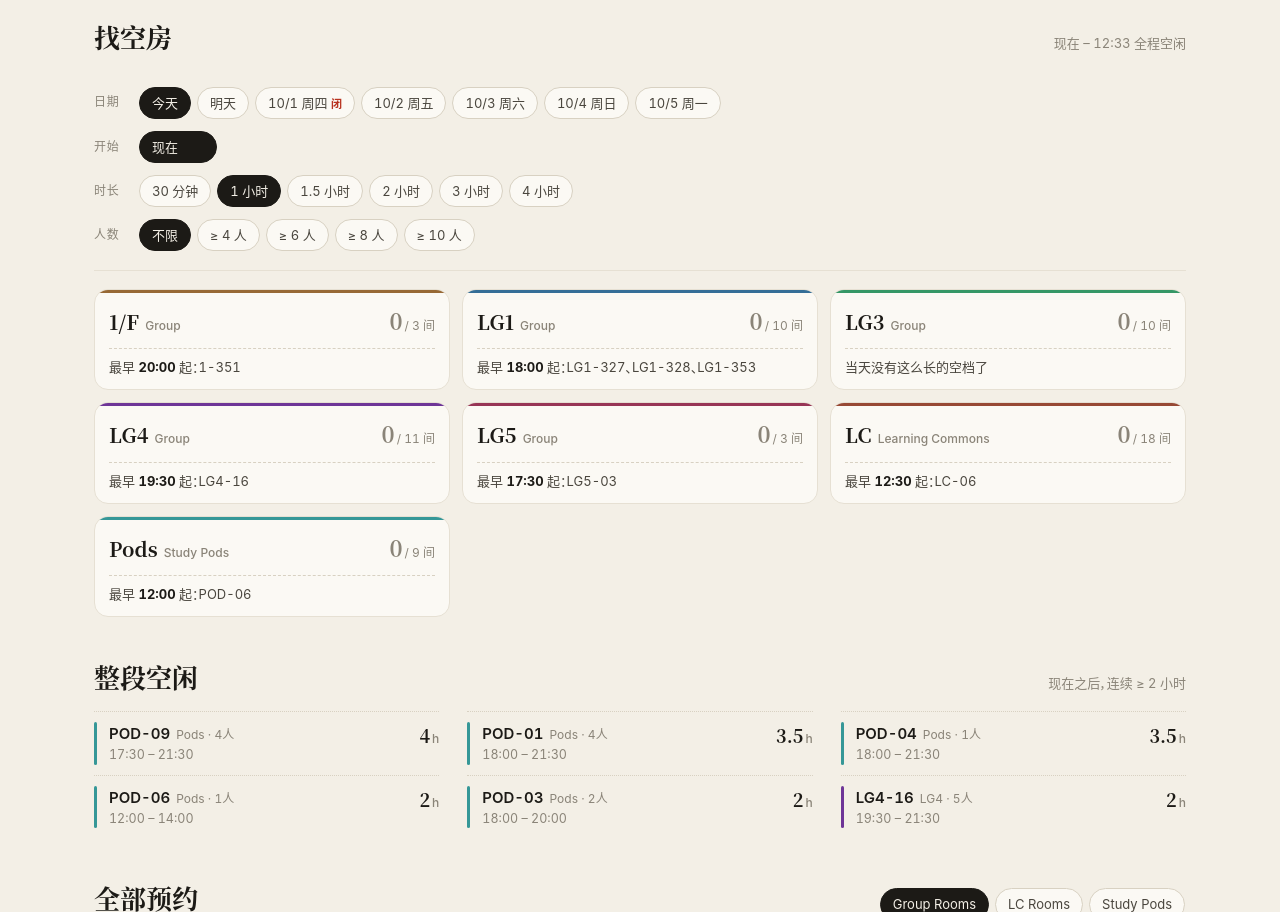
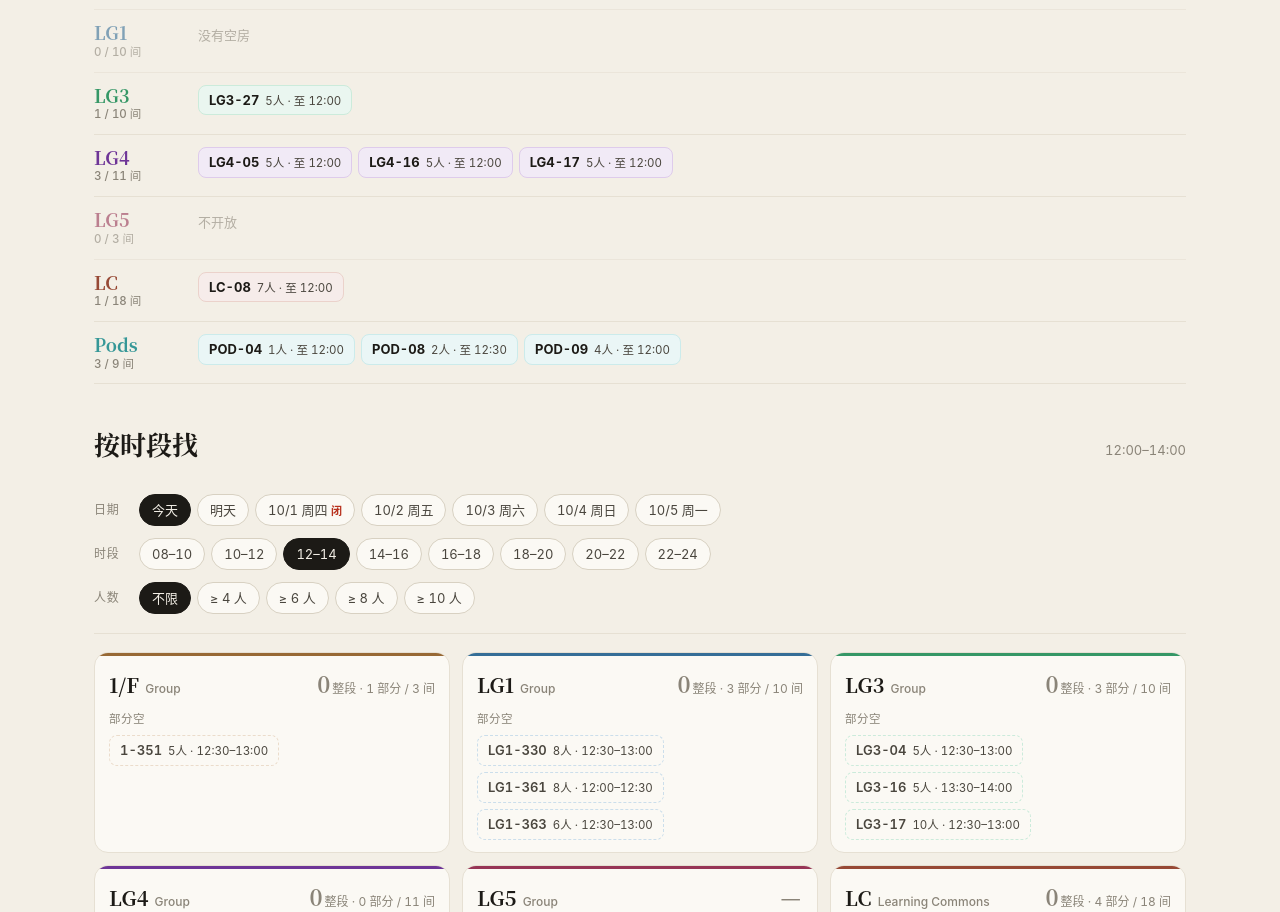
Before and after one commit to moyunxiang/booking, a plain HTML site: page docs/library/index.html in a window 1280 px wide. Shown: the part 349-1261 px from the top of the page. Drawn offline with Linux system fonts and the light colour scheme.

Commit message:
Library: 'free now' by floor for current/next 30 min; pick 2-hour blocks with full/partial free rooms

```diff
--- a/docs/library/app.js
+++ b/docs/library/app.js
@@ -18,7 +18,7 @@ const ZONES = [
   { id: "POD", name: "Pods", sub: "Study Pods", h: 180, area: 20, test: () => true },
 ];
 const AREA_SHORT = { 3: "Group Rooms", 8: "LC Rooms", 20: "Study Pods" };
-const DURS = [30, 60, 90, 120, 180, 240];
+const BLOCKS = [8, 10, 12, 14, 16, 18, 20, 22];  // 两小时时段的起点（小时）
 const CAPS = [0, 4, 6, 8, 10];
 
 const hkNow = () => {
@@ -37,8 +37,8 @@ const dayLabel = (d, today) => {
 const q = new URLSearchParams(location.search);
 const state = {
   index: null, day: null, rooms: [],
-  date: q.get("date"), start: q.get("t") || "now",
-  dur: +q.get("d") || 60, cap: +q.get("p") || 0, area: +q.get("a") || 3,
+  date: q.get("date"), blk: q.has("b") ? +q.get("b") : null,  // null = 自动（今天取当前时段）
+  cap: +q.get("p") || 0, area: +q.get("a") || 3, nowTab: +q.get("n") || 0,
 };
 
 async function getJSON(url) {
@@ -80,18 +80,33 @@ function freeBlocks(r, from) {
 }
 
 // ——— 当前选择 ———
+const floor30 = (m) => Math.floor(m / 30) * 30;
+function autoBlk(now, isToday) {
+  if (!isToday) return 10;
+  // 当前时段剩余不到 1 小时就看下一段（「现在有空」已经覆盖眼前）
+  const cur = BLOCKS.filter((b) => b * 60 <= now.min).pop() ?? BLOCKS[0];
+  const next = BLOCKS[BLOCKS.indexOf(cur) + 1];
+  return (cur + 2) * 60 - now.min < 60 && next != null ? next : cur;
+}
 function ctx() {
   const now = hkNow();
   const isToday = state.date === now.date;
-  let S;
-  if (state.start === "now") S = isToday ? now.min : 600;
-  else S = toMin(state.start);
-  return { now, isToday, S, E: S + state.dur, useNow: state.start === "now" && isToday };
+  const blk = state.blk ?? autoBlk(now, isToday);
+  const S = blk * 60, E = S + 120;
+  // 今天的当前时段：只看剩下的部分
+  const S0 = isToday && now.min > S && now.min < E ? now.min : S;
+  return { now, isToday, blk, S, E, S0 };
 }
 const capOK = (r) => !state.cap || (r.capacity ?? 0) >= state.cap;
+const zonesOf = (rooms) => [...new Set(rooms.map((r) => r.zone))]
+  .sort((a, b) => ZONES.indexOf(a) - ZONES.indexOf(b));
 
 function setURL() {
-  const p = new URLSearchParams({ date: state.date, t: state.start, d: state.dur, p: state.cap, a: state.area });
+  const p = new URLSearchParams({ date: state.date });
+  if (state.blk != null) p.set("b", state.blk);
+  if (state.cap) p.set("p", state.cap);
+  if (state.area !== 3) p.set("a", state.area);
+  if (state.nowTab) p.set("n", state.nowTab);
   history.replaceState(null, "", "?" + p);
 }
 
@@ -110,93 +125,92 @@ function renderMast() {
     ? `<div class="alert"><b>数据可能过时</b>：已 ${age}更新，实际空闲情况以官网为准。</div>` : "";
 }
 
+const roomChip = (r, text, cls = "") =>
+  `<span class="room ${cls}" title="${esc(r.name)}"><b>${esc(r.name)}</b><span>${r.capacity ?? "?"}人 · ${text}</span></span>`;
+
+// 现在 / 下一个 30 分钟：按楼层列出所有空房
+function renderNow() {
+  const { now, isToday } = ctx();
+  $("#now-sec").hidden = !isToday;
+  if (!isToday) return;
+  const cut = floor30(now.min) + 30;
+  const slots = [[now.min, cut, `现在–${fmt(cut)}`], [cut, cut + 30, `${fmt(cut)}–${fmt(cut + 30)}`]];
+  $("#c-now").innerHTML = slots.map(([, , lbl], i) => `<button data-v="${i}" class="${i === state.nowTab ? "on" : ""}">${lbl}</button>`).join("");
+  const [s, e] = slots[state.nowTab];
+  $("#nowlist").innerHTML = zonesOf(state.rooms).map((z) => {
+    const rs = state.rooms.filter((r) => r.zone === z);
+    const free = rs.filter((r) => isFree(r, s, e));
+    const shut = rs.every((r) => r.closed || s < r.eo || e > r.ec);
+    const body = free.length
+      ? `<div class="rlist">${free.map((r) => roomChip(r, `至 ${fmt(freeUntil(r, s))}`, freeUntil(r, s) - s >= 120 ? "long" : "")).join("")}</div>`
+      : `<div class="none">${shut ? "不开放" : "没有空房"}</div>`;
+    return `<div class="nrow hue ${free.length ? "" : "empty-row"}" style="--h:${z.h}">
+      <div class="zl">${esc(z.name)}<small>${free.length} / ${rs.length} 间</small></div>${body}</div>`;
+  }).join("");
+}
+
 function renderControls() {
-  const { now, isToday } = ctx();
+  const { now, blk } = ctx();
   $("#c-date").innerHTML = state.index.dates.filter((d) => d >= now.date).map((d) =>
     `<button data-v="${d}" class="${d === state.date ? "on" : ""}">${dayLabel(d, now.date)}${(state.index.closed?.[d] || []).includes(3) ? ` <span class="cl">闭</span>` : ""}</button>`).join("");
-  const open = Math.min(...state.rooms.map((r) => r.open)), close = Math.max(...state.rooms.map((r) => r.close));
-  const opts = [];
-  if (isToday) opts.push(`<option value="now">现在</option>`);
-  for (let m = open; m < close; m += 30) if (!isToday || m + 30 > now.min) opts.push(`<option value="${fmt(m)}">${fmt(m)}</option>`);
-  const val = state.start === "now" && !isToday ? "10:00" : state.start;
-  $("#c-start").innerHTML = `<select id="s-start" class="on" aria-label="开始时间">${opts.join("")}</select>`
-    + (isToday && state.start !== "now" ? `<button data-v="now">回到现在</button>` : "");
-  $("#s-start").value = val;
-  $("#c-dur").innerHTML = DURS.map((d) => `<button data-v="${d}" class="${d === state.dur ? "on" : ""}">${d < 60 ? d + " 分钟" : hrs(d) + " 小时"}</button>`).join("");
+  $("#c-blk").innerHTML = BLOCKS.map((b) =>
+    `<button data-v="${b}" class="${b === blk ? "on" : ""}">${String(b).padStart(2, "0")}–${String(b + 2).padStart(2, "0")}</button>`).join("");
   $("#c-cap").innerHTML = CAPS.map((c) => `<button data-v="${c}" class="${c === state.cap ? "on" : ""}">${c ? "≥ " + c + " 人" : "不限"}</button>`).join("");
   $("#c-area").innerHTML = [3, 8, 20].filter((a) => state.rooms.some((r) => r.area === a)).map((a) =>
     `<button data-v="${a}" class="${a === state.area ? "on" : ""}">${AREA_SHORT[a]}</button>`).join("");
-  $("#c-date .on")?.scrollIntoView({ inline: "nearest", block: "nearest" });
+  for (const sel of ["#c-date", "#c-blk"]) {
+    const c = $(sel), on = c.querySelector(".on");
+    if (on) c.scrollLeft = on.offsetLeft - c.offsetLeft - 40;
+  }
 }
 
-function renderStats() {
-  const { S, E, useNow } = ctx();
-  const when = `${useNow ? "现在起" : fmt(S) + " 起"} ${state.dur < 60 ? state.dur + " 分钟" : hrs(state.dur) + " 小时"}`;
-  const cells = [3, 8, 20].map((a) => {
-    const rs = state.rooms.filter((r) => r.area === a && capOK(r));
-    const n = rs.filter((r) => isFree(r, S, E)).length;
-    if (rs.length && rs.every((r) => r.closed))
-      return `<div class="stat"><div class="k">${AREA_SHORT[a]}</div><div class="v zero">闭<small>当天不开放</small></div><div class="s">&nbsp;</div></div>`;
-    const act = rs.filter((r) => !r.closed);
-    const hours = act.length ? `${fmt(Math.min(...act.map((r) => r.eo)))}–${fmt(Math.max(...act.map((r) => r.ec)))}` : "";
-    return `<div class="stat"><div class="k">${AREA_SHORT[a]}${hours && hours !== "00:00–24:00" ? ` · ${hours}` : ""}</div>
-      <div class="v ${n ? "" : "zero"}">${n}<small>/ ${rs.length} 间空</small></div><div class="s">${when}</div></div>`;
-  });
-  // 占用率：只算开放时段内的真实预约
-  const act = state.rooms.filter((r) => !r.closed);
-  const span = act.reduce((s, r) => s + r.ec - r.eo, 0);
-  const used = act.reduce((s, r) => s + r.bks.filter((b) => b.st !== "unbookable")
-    .reduce((t, b) => t + Math.max(0, Math.min(b.e, r.ec) - Math.max(b.s, r.eo)), 0), 0);
-  const nb = state.rooms.reduce((s, r) => s + r.bks.filter((b) => b.st !== "unbookable").length, 0);
-  cells.push(`<div class="stat"><div class="k">全天占用率</div><div class="v">${span ? Math.round(used / span * 100) : 0}<small>%</small></div>
-    <div class="s">共 ${nb} 条预约</div></div>`);
-  $("#stats").innerHTML = cells.join("");
+// 某个时段内：整段空 / 部分空（列出空的区间，至少 30 分钟）
+function blockStatus(r, S, E) {
+  // 截到实际开放时间：21:30 关门时 20–22 空到 21:30 也算整段空
+  const s = Math.max(S, r.eo), e = Math.min(E, r.ec);
+  if (e - s >= 30 && isFree(r, s, e)) return { full: true };
+  const parts = freeBlocks(r, S).filter(([a]) => a < E).map(([a, b]) => [a, Math.min(b, E)]).filter(([a, b]) => b - a >= 30);
+  return { full: false, parts };
 }
 
 function renderZones() {
-  const { S, E, useNow } = ctx();
-  $("#find-sub").textContent = `${useNow ? "现在" : fmt(S)} – ${fmt(E)} 全程空闲`;
-  const zones = [];
-  for (const z of [...ZONES, ...new Set(state.rooms.map((r) => r.zone))]) {
-    if (zones.includes(z)) continue;
+  const { S, E, S0, blk } = ctx();
+  $("#find-sub").textContent = S0 > S ? `剩余 ${fmt(S0)}–${fmt(E)}` : `${fmt(S)}–${fmt(E)}`;
+  $("#zones").innerHTML = zonesOf(state.rooms.filter(capOK)).map((z) => {
     const rs = state.rooms.filter((r) => r.zone === z && capOK(r));
-    if (rs.length) zones.push(z);
-  }
-  $("#zones").innerHTML = zones.map((z) => {
-    const rs = state.rooms.filter((r) => r.zone === z && capOK(r));
-    const free = rs.filter((r) => isFree(r, S, E)).map((r) => ({ r, until: freeUntil(r, S) }));
-    const closed = rs.every((r) => r.closed);
-    let body;
-    if (closed) body = `<div class="next">当天不开放</div>`;
-    else if (free.length) {
-      body = `<div class="rlist">${free.map(({ r, until }) =>
-        `<span class="room ${until - S >= 180 ? "long" : ""}" title="${esc(r.name)}"><b>${esc(r.name)}</b><span>${r.capacity ?? "?"}人 · 至 ${fmt(until)}</span></span>`).join("")}</div>`;
-    } else {
-      const act = rs.filter((r) => !r.closed);
-      const open = Math.min(...act.map((r) => r.eo)), close = Math.max(...act.map((r) => r.ec));
-      let msg = "";
-      for (let t = Math.max(open, Math.ceil((S + 1) / 30) * 30); t + state.dur <= close; t += 30) {
-        const ok = rs.filter((r) => isFree(r, t, t + state.dur));
-        if (ok.length) { msg = `最早 <em>${fmt(t)}</em> 起：${ok.slice(0, 4).map((r) => esc(r.name)).join("、")}${ok.length > 4 ? ` 等 ${ok.length} 间` : ""}`; break; }
-      }
-      msg ||= E > close ? `当天开放 ${fmt(open)}–${fmt(close)}，所选时段已超出` : "当天没有这么长的空档了";
-      body = `<div class="next">${msg}</div>`;
+    const act = rs.filter((r) => !r.closed);
+    const head = (cnt) => `<div class="top"><span class="zn">${esc(z.name)}<small>${esc(z.sub)}</small></span><span class="cnt">${cnt}</span></div>`;
+    if (!act.length)
+      return `<div class="zcard hue none" style="--h:${z.h}">${head("<b>闭</b>")}<div class="next">当天不开放</div></div>`;
+    const eo = Math.min(...act.map((r) => r.eo)), ec = Math.max(...act.map((r) => r.ec));
+    if (E <= eo || S0 >= ec)
+      return `<div class="zcard hue none" style="--h:${z.h}">${head("<b>—</b>")}<div class="next">此时段不开放（当天 ${fmt(eo)}–${fmt(ec)}）</div></div>`;
+    const st = act.map((r) => ({ r, ...blockStatus(r, S0, E) }));
+    const full = st.filter((x) => x.full), part = st.filter((x) => !x.full && x.parts.length);
+    let body = "";
+    if (full.length) body += `<div class="sub">整段空</div><div class="rlist">${full.map(({ r }) =>
+      roomChip(r, `至 ${fmt(freeUntil(r, S0))}`, freeUntil(r, S0) - S0 >= 180 ? "long" : "")).join("")}</div>`;
+    if (part.length) body += `<div class="sub">部分空</div><div class="rlist">${part.map(({ r, parts }) =>
+      roomChip(r, parts.map(([a, b]) => `${fmt(a)}–${fmt(b)}`).join("，"), "part")).join("")}</div>`;
+    if (!body) {
+      const nb = BLOCKS.find((b) => b > blk && act.some((r) => isFree(r, b * 60, b * 60 + 120)));
+      const n = nb != null ? act.filter((r) => isFree(r, nb * 60, nb * 60 + 120)).length : 0;
+      body = `<div class="next">这个时段全满${nb != null ? `；<em>${nb}–${nb + 2}</em> 有 ${n} 间整段空` : ""}</div>`;
     }
-    return `<div class="zcard hue ${free.length ? "" : "none"}" style="--h:${z.h}">
-      <div class="top"><span class="zn">${esc(z.name)}<small>${esc(z.sub)}</small></span>
-      <span class="cnt">${closed ? "<b>闭</b>" : `<b>${free.length}</b>/ ${rs.length} 间`}</span></div>${body}</div>`;
+    return `<div class="zcard hue ${full.length ? "" : "none"}" style="--h:${z.h}">
+      ${head(`<b>${full.length}</b>整段 · ${part.length} 部分 / ${act.length} 间`)}${body}</div>`;
   }).join("");
 }
 
 function renderLong() {
-  const { S, useNow } = ctx();
+  const { S0 } = ctx();
   const MIN = 120;
   const list = [];
   for (const r of state.rooms.filter(capOK)) {
-    for (const [a, b] of freeBlocks(r, S)) if (b - a >= MIN) list.push({ r, a, b });
+    for (const [a, b] of freeBlocks(r, S0)) if (b - a >= MIN) list.push({ r, a, b });
   }
   list.sort((x, y) => (y.b - y.a) - (x.b - x.a) || x.a - y.a);
-  $("#long-sub").textContent = `${useNow ? "现在之后" : fmt(S) + " 之后"}，连续 ≥ ${MIN / 60} 小时`;
+  $("#long-sub").textContent = `${fmt(S0)} 之后，连续 ≥ ${MIN / 60} 小时`;
   $("#long").innerHTML = list.slice(0, 12).map(({ r, a, b }) =>
     `<li class="hue" style="--h:${r.zone.h}"><span class="bar"></span>
       <div><div class="t">${esc(r.name)}<small>${esc(r.zone.name)} · ${r.capacity ?? "?"}人</small></div>
@@ -235,7 +249,7 @@ function renderTimeline() {
 }
 
 function renderAll() {
-  setURL(); renderMast(); renderControls(); renderStats(); renderZones(); renderLong(); renderTimeline();
+  setURL(); renderMast(); renderNow(); renderControls(); renderZones(); renderLong(); renderTimeline();
 }
 
 async function loadDay() {
@@ -248,12 +262,11 @@ function bind() {
   const on = (sel, fn) => $(sel).addEventListener("click", (e) => {
     const b = e.target.closest("button[data-v]"); if (b) fn(b.dataset.v);
   });
+  on("#c-now", (v) => { state.nowTab = +v; setURL(); renderNow(); });
   on("#c-date", (v) => { state.date = v; loadDay(); });
-  on("#c-start", (v) => { state.start = v; renderAll(); });
-  on("#c-dur", (v) => { state.dur = +v; renderAll(); });
+  on("#c-blk", (v) => { state.blk = +v; renderAll(); });
   on("#c-cap", (v) => { state.cap = +v; renderAll(); });
   on("#c-area", (v) => { state.area = +v; setURL(); renderControls(); renderTimeline(); });
-  $("#c-start").addEventListener("change", (e) => { state.start = e.target.value; renderAll(); });
 }
 
 async function init() {
@@ -262,7 +275,7 @@ async function init() {
   if (!dates.includes(state.date)) state.date = dates.includes(today) ? today : dates[dates.length - 1];
   bind();
   await loadDay();
-  setInterval(() => { if (state.start === "now") renderAll(); else renderMast(); }, 60_000);
+  setInterval(() => { renderMast(); renderNow(); if (state.blk == null) { renderControls(); renderZones(); renderLong(); } }, 60_000);
 }
 
 init().catch((e) => { $("#zones").innerHTML = `<div class="empty">加载失败：${esc(e.message)}</div>`; });
--- a/docs/library/index.html
+++ b/docs/library/index.html
@@ -20,17 +20,21 @@
     <div class="mast-side" id="fresh"></div>
   </header>
   <div id="alert"></div>
-  <div class="stats" id="stats"></div>
+
+  <section class="sec" id="now-sec">
+    <div class="sec-h"><h2>现在有空</h2><div class="chips" id="c-now"></div></div>
+    <div class="nowlist" id="nowlist"></div>
+  </section>
 
   <section class="sec">
-    <div class="sec-h"><h2>找空房</h2><span class="muted" id="find-sub"></span></div>
+    <div class="sec-h"><h2>按时段找</h2><span class="muted" id="find-sub"></span></div>
     <div class="ctrl">
       <div class="ctrl-row"><span class="k">日期</span><div class="chips" id="c-date"></div></div>
-      <div class="ctrl-row"><span class="k">开始</span><div class="chips" id="c-start"></div></div>
-      <div class="ctrl-row"><span class="k">时长</span><div class="chips" id="c-dur"></div></div>
+      <div class="ctrl-row"><span class="k">时段</span><div class="chips" id="c-blk"></div></div>
       <div class="ctrl-row"><span class="k">人数</span><div class="chips" id="c-cap"></div></div>
     </div>
     <div class="zgrid" id="zones"></div>
+    <div class="legend"><span class="l-full">整段空</span><span class="l-part">部分空（标出空的时间）</span></div>
   </section>
 
   <section class="sec">
--- a/docs/style.css
+++ b/docs/style.css
@@ -95,15 +95,35 @@ section.sec{margin-top:40px}
 .zcard .zn{font-family:var(--serif);font-size:20px;font-weight:700}
 .zcard .zn small{font-family:var(--sans);font-size:12px;font-weight:500;color:var(--muted);margin-left:6px}
 .zcard .cnt{font-size:12px;color:var(--muted);white-space:nowrap}
-.zcard .cnt b{font-family:var(--serif);font-size:22px;color:var(--c);margin-right:2px}
+.zcard .cnt b{font-family:var(--serif);font-size:22px;color:var(--c);margin:0 2px}
 .zcard.none .cnt b{color:var(--muted)}
 .rlist{display:flex;flex-wrap:wrap;gap:6px}
 .room{display:inline-flex;align-items:baseline;gap:6px;padding:4px 10px;border-radius:8px;background:var(--c-faint);border:1px solid var(--c-soft);font-size:13px;white-space:nowrap}
 .room b{font-weight:700;color:var(--ink)}
 .room span{font-size:11.5px;color:var(--ink-2)}
 .room.long{background:var(--c-soft)}
+.room.part{background:transparent;border:1px dashed var(--c-soft)}
+.room.part b{font-weight:600;color:var(--ink-2)}
+.zcard .sub{font-size:11.5px;color:var(--muted);margin:10px 0 6px;letter-spacing:.04em}
+.zcard .sub:first-of-type{margin-top:0}
 .zcard .next{font-size:13px;color:var(--ink-2);border-top:1px dashed var(--rule);padding-top:8px;margin-top:2px}
 .zcard .next em{font-style:normal;font-weight:700;color:var(--ink)}
+
+/* ——— 现在有空 ——— */
+.nowlist{border-top:1.5px solid var(--ink)}
+.nrow{display:grid;grid-template-columns:92px minmax(0,1fr);gap:12px;padding:12px 0;border-bottom:1px solid var(--rule-2);align-items:start}
+.nrow .zl{font-family:var(--serif);font-size:18px;font-weight:700;color:var(--c);line-height:1.2}
+.nrow .zl small{display:block;font-family:var(--sans);font-size:11.5px;font-weight:500;color:var(--muted);margin-top:2px}
+.nrow .none{font-size:13px;color:var(--muted);padding-top:3px}
+.nrow.empty-row{opacity:.6}
+@media (max-width:560px){
+  .nrow{grid-template-columns:1fr;gap:8px}
+  .nrow .zl{display:flex;align-items:baseline;gap:8px}
+  .nrow .zl small{margin-top:0}
+  .room{padding:3px 8px;font-size:12.5px}
+}
+.legend .l-full::before{background:var(--ink-2)}
+.legend .l-part::before{background:transparent;outline:1px dashed var(--ink-2)}
 
 /* ——— 整段空闲 ——— */
 .lf{list-style:none;margin:0;padding:0;display:grid;grid-template-columns:repeat(auto-fill,minmax(min(100%,340px),1fr));gap:0 28px}
```
